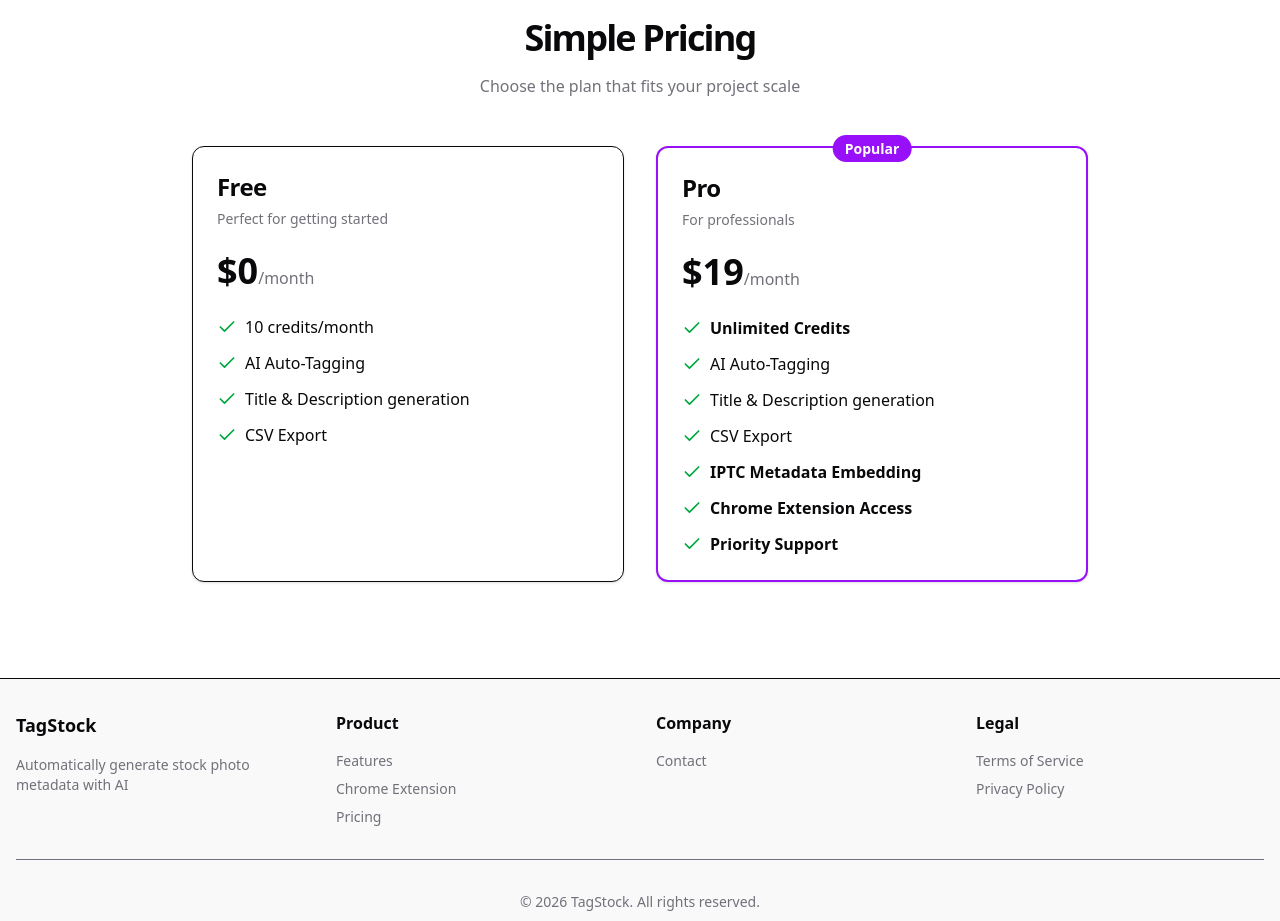
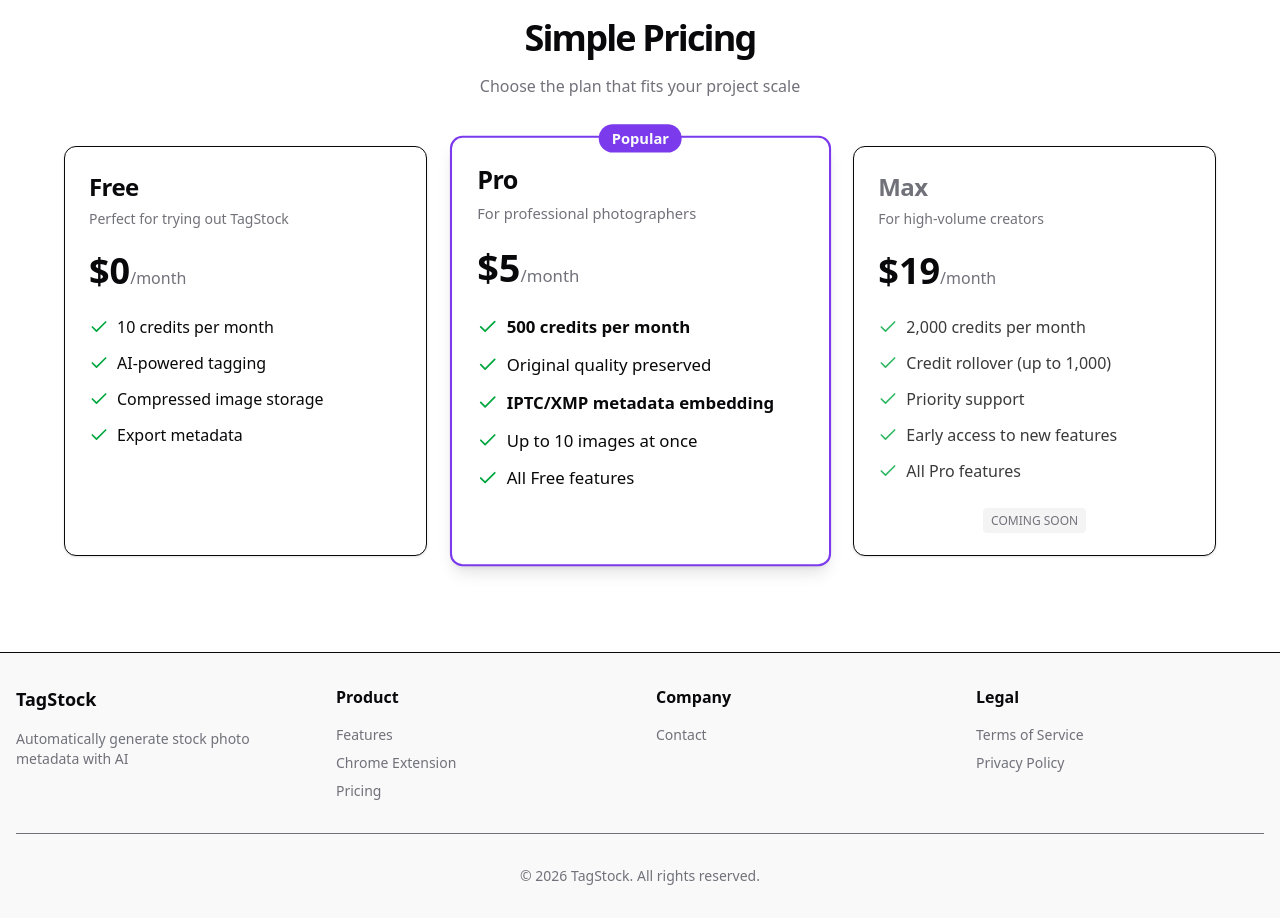
Before and after one commit to wooncloud/tag-stock, a Next.js app: page / in a window 1280 px wide. Shown: the part 1780-2701 px from the top of the page. Built offline with nearby package versions, Linux system fonts and the light colour scheme.

Commit message:
feat: 새로운 'Max' 요금제를 추가하고, '무료' 및 'Pro' 요금제의 세부 정보와 스타일을 업데이트하고, 레이아웃을 3열로 조정

```diff
--- a/components/landing/pricing-preview-section.tsx
+++ b/components/landing/pricing-preview-section.tsx
@@ -15,52 +15,76 @@
           </p>
         </div>
 
-        <div className="mx-auto grid max-w-4xl gap-8 md:grid-cols-2">
+        <div className="mx-auto grid max-w-6xl gap-8 md:grid-cols-3">
           {/* Free Plan */}
-          <Card>
+          <Card className="flex flex-col">
             <CardHeader>
               <CardTitle className="text-2xl">Free</CardTitle>
-              <CardDescription>Perfect for getting started</CardDescription>
+              <CardDescription>Perfect for trying out TagStock</CardDescription>
               <div className="mt-4">
                 <span className="text-4xl font-bold">$0</span>
                 <span className="text-muted-foreground">/month</span>
               </div>
             </CardHeader>
-            <CardContent>
+            <CardContent className="flex-1">
               <ul className="space-y-3">
-                <PricingFeature text="10 credits/month" />
-                <PricingFeature text="AI Auto-Tagging" />
-                <PricingFeature text="Title & Description generation" />
-                <PricingFeature text="CSV Export" />
+                <PricingFeature text="10 credits per month" />
+                <PricingFeature text="AI-powered tagging" />
+                <PricingFeature text="Compressed image storage" />
+                <PricingFeature text="Export metadata" />
               </ul>
             </CardContent>
           </Card>
 
           {/* Pro Plan */}
-          <Card className="relative border-2 border-purple-600">
+          <Card className="relative flex flex-col border-2 border-primary shadow-lg scale-105">
             <div className="absolute -top-3 left-1/2 -translate-x-1/2">
-              <span className="rounded-full bg-purple-600 px-3 py-1 text-sm font-semibold text-white">
+              <span className="rounded-full bg-primary px-3 py-1 text-sm font-semibold text-primary-foreground">
                 Popular
               </span>
             </div>
             <CardHeader>
               <CardTitle className="text-2xl">Pro</CardTitle>
-              <CardDescription>For professionals</CardDescription>
+              <CardDescription>For professional photographers</CardDescription>
+              <div className="mt-4">
+                <span className="text-4xl font-bold">$5</span>
+                <span className="text-muted-foreground">/month</span>
+              </div>
+            </CardHeader>
+            <CardContent className="flex-1">
+              <ul className="space-y-3">
+                <PricingFeature text="500 credits per month" bold />
+                <PricingFeature text="Original quality preserved" />
+                <PricingFeature text="IPTC/XMP metadata embedding" bold />
+                <PricingFeature text="Up to 10 images at once" />
+                <PricingFeature text="All Free features" />
+              </ul>
+            </CardContent>
+          </Card>
+
+          {/* Max Plan */}
+          <Card className="flex flex-col">
+            <CardHeader>
+              <CardTitle className="text-2xl text-muted-foreground">Max</CardTitle>
+              <CardDescription>For high-volume creators</CardDescription>
               <div className="mt-4">
                 <span className="text-4xl font-bold">$19</span>
                 <span className="text-muted-foreground">/month</span>
               </div>
             </CardHeader>
-            <CardContent>
-              <ul className="space-y-3">
-                <PricingFeature text="Unlimited Credits" bold />
-                <PricingFeature text="AI Auto-Tagging" />
-                <PricingFeature text="Title & Description generation" />
-                <PricingFeature text="CSV Export" />
-                <PricingFeature text="IPTC Metadata Embedding" bold />
-                <PricingFeature text="Chrome Extension Access" bold />
-                <PricingFeature text="Priority Support" bold />
+            <CardContent className="flex-1">
+              <ul className="space-y-3 opacity-80">
+                <PricingFeature text="2,000 credits per month" />
+                <PricingFeature text="Credit rollover (up to 1,000)" />
+                <PricingFeature text="Priority support" />
+                <PricingFeature text="Early access to new features" />
+                <PricingFeature text="All Pro features" />
               </ul>
+              <div className="mt-6 text-center">
+                <span className="rounded bg-muted px-2 py-1 text-xs font-medium text-muted-foreground">
+                  COMING SOON
+                </span>
+              </div>
             </CardContent>
           </Card>
         </div>
```
